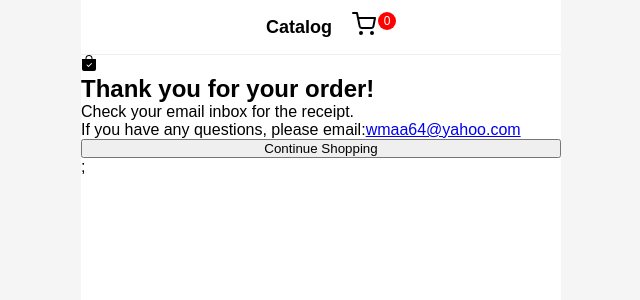
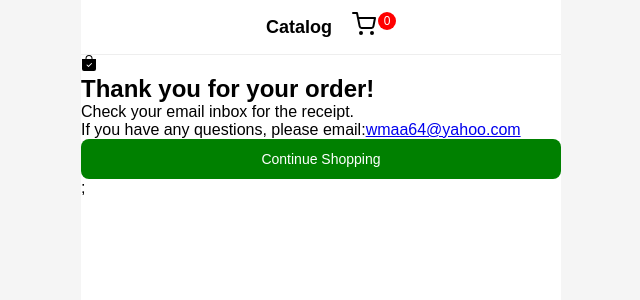
Before and after one commit to wmaa64/femtomobile, a Next.js app: page /success in a window 1280 px wide. Shown: the top 300 px of the page, without its empty margins (319-959 px from the left). Built offline with nearby package versions, Linux system fonts and the light colour scheme.

Commit message:
5-4-26-6

```diff
--- a/src/styles/globals.css
+++ b/src/styles/globals.css
@@ -404,8 +404,16 @@ span.item-desc {
   width: 100%;
 }
 
+
 .btn {
   width: 100%;
+  background: green;
+  color: white;
+  font-size: 14px;
+  font-weight: 500;
+  padding: 12px;
+  border-radius: 8px;
+  border: none;
 }
 
 .mini-cart-container {
```
